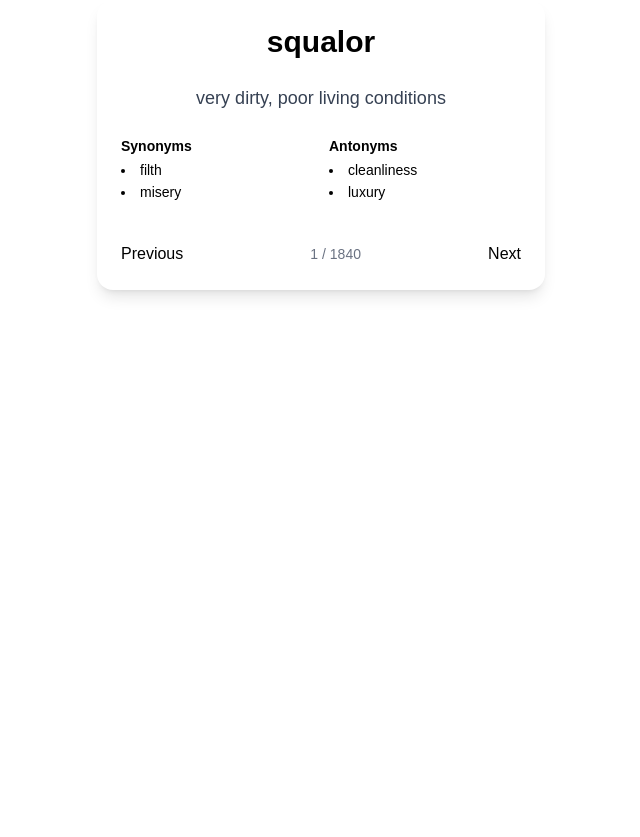
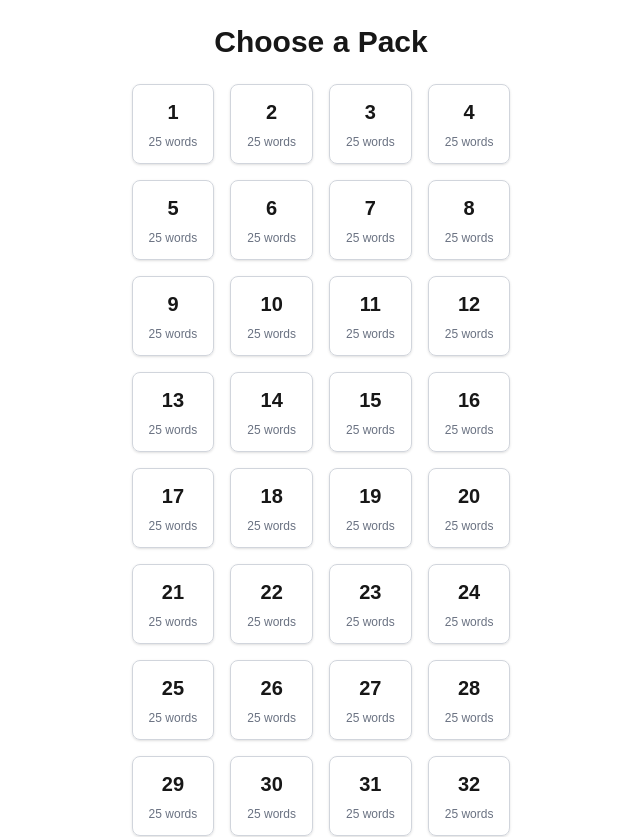
Before and after one commit to dboland77/11plusgrammarschoolprep, a Next.js app: page / in a window 1280 px wide. Shown: the top 837 px of the page, without its empty margins (319-959 px from the left). Before the commit the page ends 800 px from the top, so only its background shows below. Built offline with nearby package versions, Linux system fonts and the light colour scheme.

Commit message:
added menu and packs

```diff
--- /dev/null
+++ b/src/app/flash/page.tsx
@@ -0,0 +1,37 @@
+// app/flash/page.tsx
+"use client";
+
+import { useSearchParams, useRouter } from "next/navigation";
+import { toPacks } from "@/lib/chunkWordBank";
+import { fullBank } from "@/lib/wordBank";
+import WordFlashCard from "@/components/WordFlashCard";
+import PackMenu from "@/components/PackMenu"; // optional hamburger/back link
+
+const packs = toPacks(fullBank, 25);
+
+export default function FlashPage() {
+  const router = useRouter();
+  const params = useSearchParams();
+  const packId = parseInt(params.get("pack") ?? "1", 10);
+  const pack = packs.find((p) => p.id === packId) ?? packs[0];
+
+  // fallback if someone enters an invalid id
+  if (!pack) router.replace("/");
+
+  return (
+    <div className="space-y-8">
+      {/* tiny back-to-packs button */}
+      <button
+        className="text-sm text-blue-600 underline"
+        onClick={() => router.push("/")}
+      >
+        ⬅︎ All Packs
+      </button>
+
+      <WordFlashCard /* from the canvas */
+        key={pack.id}           // reset internal index when pack changes
+        initialWords={pack.words}
+      />
+    </div>
+  );
+}
--- a/src/app/layout.tsx
+++ b/src/app/layout.tsx
@@ -1,25 +1,13 @@
-import type { Metadata } from 'next';
-import { Geist, Geist_Mono } from 'next/font/google';
-import './globals.css';
+// app/layout.tsx
+import "@/styles/globals.css";
+import type { ReactNode } from "react";
 
-const geistSans = Geist({
-  variable: '--font-geist-sans',
-  subsets: ['latin'],
-});
-
-const geistMono = Geist_Mono({
-  variable: '--font-geist-mono',
-  subsets: ['latin'],
-});
-
-export default function RootLayout({
-  children,
-}: Readonly<{
-  children: React.ReactNode;
-}>) {
+export default function RootLayout({ children }: { children: ReactNode }) {
   return (
-    <html lang='en'>
-      <body>{children}</body>
+    <html lang="en">
+      <body className="min-h-screen bg-slate-50 flex items-center justify-center">
+        {children}
+      </body>
     </html>
   );
 }
--- a/src/app/page.tsx
+++ b/src/app/page.tsx
@@ -1,8 +1,15 @@
-import WordFlashCard from './WordFlashCard';
+// app/page.tsx
+'use client';
+import { toPacks } from '@/lib/chunkWordBank';
+import { fullBank } from '@/lib/wordBank';
+import PackMenu from '@/components/PackMenu';
+import { useRouter } from 'next/navigation';
+
 export default function Home() {
+  const router = useRouter();
+  const packs = toPacks(fullBank, 25);
+
   return (
-    <div>
-      <WordFlashCard />
-    </div>
+    <PackMenu packs={packs} onPick={(id) => router.push(`/flash?pack=${id}`)} />
   );
 }
--- /dev/null
+++ b/src/components/Button.tsx
@@ -0,0 +1,58 @@
+/*
+  Minimal tailwind‑styled <Button> component
+  -------------------------------------------------------------
+  • Drop it in:   /components/ui/Button.tsx
+  • API mirrors shadcn/ui’s basic props so you can swap later.
+  • Variants:    primary (default), outline, ghost, destructive.
+  • Disabled + loading states included.
+*/
+
+'use client';
+
+import { clsx } from 'clsx';
+import { ButtonHTMLAttributes, forwardRef } from 'react';
+
+export type ButtonVariant = 'primary' | 'outline' | 'ghost' | 'destructive';
+
+type Props = ButtonHTMLAttributes<HTMLButtonElement> & {
+  variant?: ButtonVariant;
+  loading?: boolean;
+};
+
+const base =
+  'inline-flex items-center justify-center gap-2 rounded-lg px-4 py-2 text-sm font-medium transition-colors focus-visible:outline-none focus-visible:ring-2 focus-visible:ring-offset-2 disabled:opacity-50 disabled:pointer-events-none';
+
+const variants: Record<ButtonVariant, string> = {
+  primary:
+    'bg-blue-600 text-white hover:bg-blue-700 focus-visible:ring-blue-600',
+  outline:
+    'border border-gray-300 hover:bg-gray-100 focus-visible:ring-gray-400',
+  ghost: 'hover:bg-gray-100 focus-visible:ring-gray-400',
+  destructive:
+    'bg-red-600 text-white hover:bg-red-700 focus-visible:ring-red-600',
+};
+
+export const Button = forwardRef<HTMLButtonElement, Props>(
+  ({ className, variant = 'primary', loading, children, ...props }, ref) => (
+    <button
+      ref={ref}
+      className={clsx(base, variants[variant], className)}
+      {...props}
+    >
+      {loading && (
+        <svg
+          className='h-4 w-4 animate-spin text-current'
+          viewBox='0 0 24 24'
+          fill='none'
+          stroke='currentColor'
+          strokeWidth='2'
+        >
+          <circle cx='12' cy='12' r='10' opacity='0.25' />
+          <path d='M22 12a10 10 0 0 1-10 10' />
+        </svg>
+      )}
+      {children}
+    </button>
+  )
+);
+Button.displayName = 'Button';
--- /dev/null
+++ b/src/components/PackMenu.tsx
@@ -0,0 +1,49 @@
+'use client';
+
+import { Button } from '@/components/Button';
+import clsx from 'clsx';
+
+interface WordEntry {
+  word: string;
+  definition: string;
+  synonyms: string[];
+  antonyms: string[];
+}
+
+interface Pack {
+  id: number;
+  words: WordEntry[];
+}
+
+interface Props {
+  packs: Pack[];
+  onPick: (id: number) => void;
+  current?: number; // optional – highlight the pack already in play
+}
+
+export default function PackMenu({ packs, onPick, current }: Props) {
+  return (
+    <div className='mx-auto max-w-3xl p-6 space-y-6'>
+      <h1 className='text-center text-3xl font-bold'>Choose a Pack</h1>
+
+      <div className='grid grid-cols-2 sm:grid-cols-3 md:grid-cols-4 gap-4'>
+        {packs.map((pack) => (
+          <Button
+            key={pack.id}
+            variant='outline'
+            className={clsx(
+              'h-20 flex flex-col items-center justify-center rounded-2xl shadow-sm',
+              current === pack.id && 'border-2 border-blue-600'
+            )}
+            onClick={() => onPick(pack.id)}
+          >
+            <span className='text-xl font-semibold'>{pack.id}</span>
+            <span className='text-xs text-gray-500'>
+              {pack.words.length} words
+            </span>
+          </Button>
+        ))}
+      </div>
+    </div>
+  );
+}
--- a/src/app/WordFlashCard.tsx
+++ b/src/components/WordFlashCard.tsx
@@ -10,7 +10,17 @@
 'use client';
 
 import { useState } from 'react';
-import { fullBank } from '../lib/word_bank'; // adjust the path if your list lives elsewhere
+import { fullBank } from '@/lib/wordBank'; // adjust the path if your list lives elsewhere
+import { toPacks } from '@/lib/chunkWordBank';
+
+interface Props {
+  initialWords: WordEntry[];
+}
+
+export const wordPacks = toPacks(fullBank, 25);
+
+// wordPacks[0].id === 1
+// wordPacks[0].words  ← first 25 entries
 
 interface WordEntry {
   word: string;
@@ -19,10 +29,10 @@ interface WordEntry {
   antonyms: string[];
 }
 
-export default function WordFlashCard() {
+export default function WordFlashCard({ initialWords }: Props) {
+  const total = initialWords.length;
   const [index, setIndex] = useState(0);
-  const total = fullBank.length;
-  const card: WordEntry = fullBank[index];
+  const card = initialWords[index];
 
   const next = () => setIndex((i) => Math.min(i + 1, total - 1));
   const prev = () => setIndex((i) => Math.max(i - 1, 0));
--- /dev/null
+++ b/src/lib/chunkWordBank.ts
@@ -0,0 +1,15 @@
+// lib/chunkWordBank.ts
+export interface WordEntry {
+  word: string;
+  definition: string;
+  synonyms: string[];
+  antonyms: string[];
+}
+
+export function toPacks(bank: WordEntry[], size = 25) {
+  const packs = [];
+  for (let i = 0; i < bank.length; i += size) {
+    packs.push({ id: packs.length + 1, words: bank.slice(i, i + size) });
+  }
+  return packs;
+}
```
Also changed, not shown: package.json (+7 -6 lines), src/lib/wordBank.js (renamed from src/lib/word_bank.js), src/styles/globals.css (renamed from src/app/globals.css), 1 other file (tests, documents, lock files or other folders).
